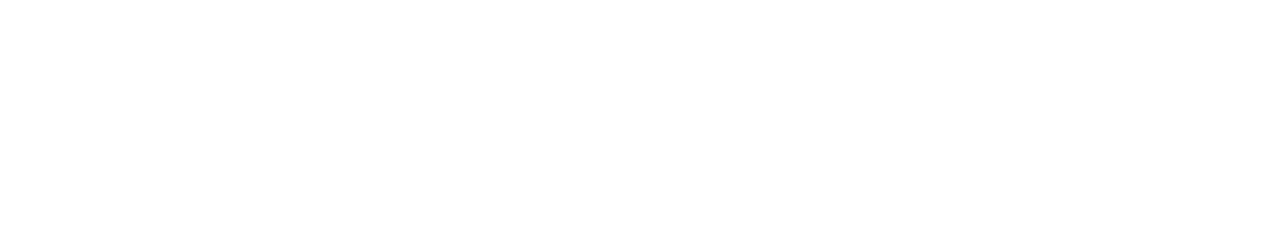
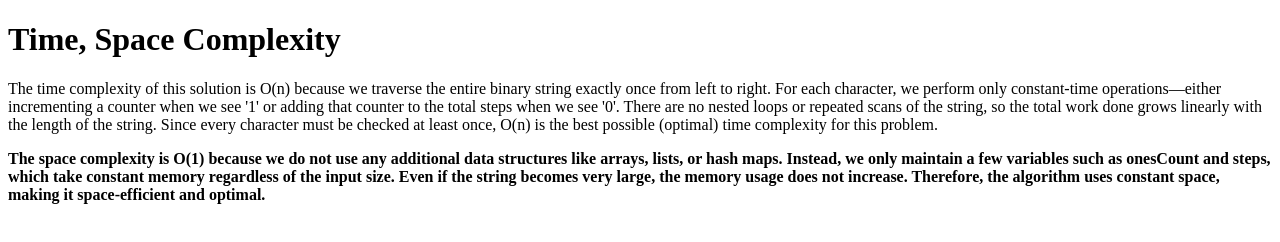
Before and after one commit to acciojob/time-and-space-complexity-Kasif17, a website: page main.html in a window 1280 px wide. Drawn offline with Linux system fonts and the light colour scheme.

Commit message:
created a submission

```diff
--- a/main.html
+++ b/main.html
@@ -7,6 +7,11 @@
 </head>
 
 <body>
+	 <h1>Time, Space Complexity </h1>
+	<p>The time complexity of this solution is O(n) because we traverse the entire binary string exactly once from left to right. For each character, we perform only constant-time operations—either incrementing a counter when we see '1' or adding that counter to the total steps when we see '0'. There are no nested loops or repeated scans of the string, so the total work done grows linearly with the length of the string. Since every character must be checked at least once, O(n) is the best possible (optimal) time complexity for this problem.</p>
+
+	<p> <b>The space complexity is O(1) because we do not use any additional data structures like arrays, lists, or hash maps. Instead, we only maintain a few variables such as onesCount and steps, which take constant memory regardless of the input size. Even if the string becomes very large, the memory usage does not increase. Therefore, the algorithm uses constant space, making it space-efficient and optimal.</b></p>
+
 	<!-- the entire body must be written by student -->
     <script type="text/javascript" src="./script.js">
 </script>
```
